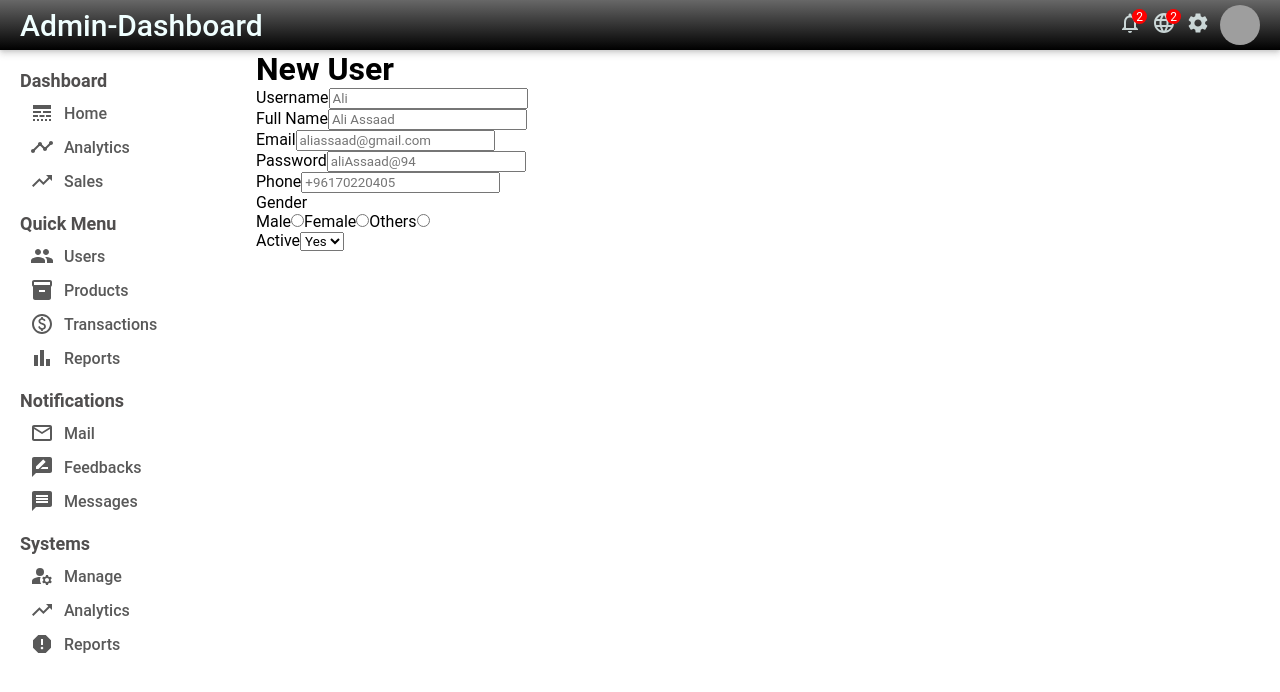
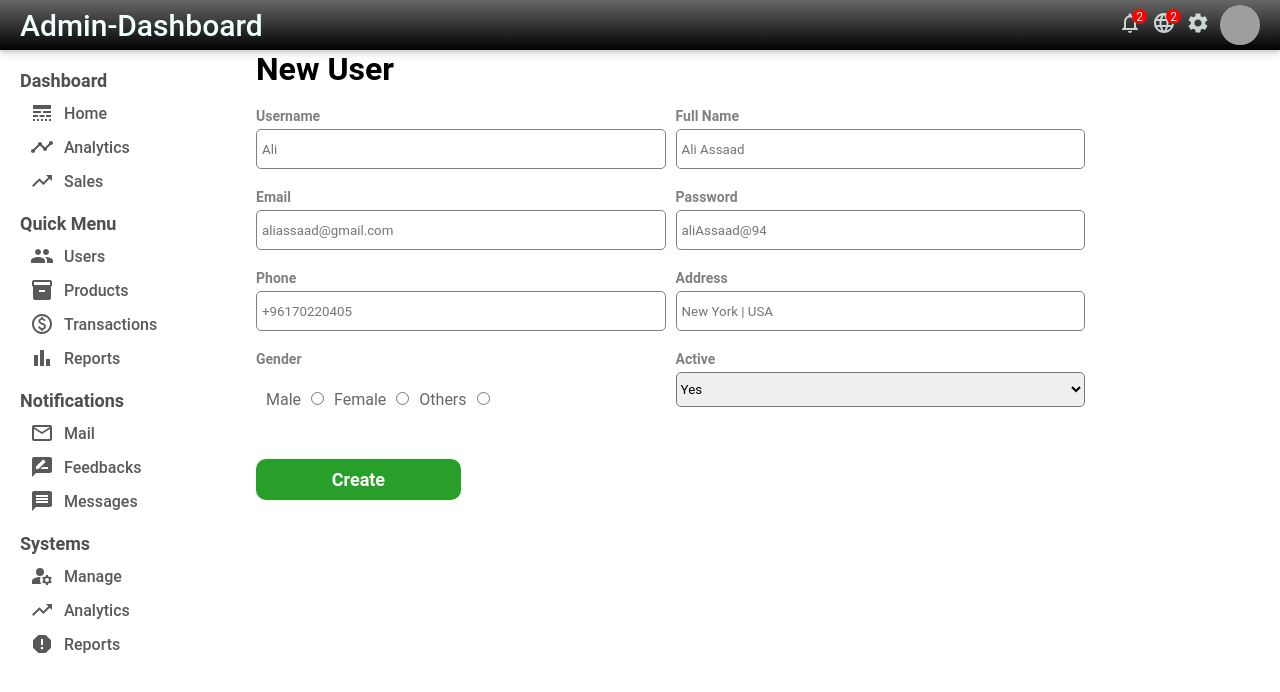
Before and after one commit to assaad-ali/admin-dashboard, a React (Create React App) app: page /newUser in a window 1280 px wide. Shown: the top 692 px of the page. Built offline with nearby package versions, Linux system fonts and the light colour scheme; grey boxes are pictures that could not be loaded.

Commit message:
style: Add CSS styles for NewUser component

```diff
--- a/src/pages/newUser/NewUser.jsx
+++ b/src/pages/newUser/NewUser.jsx
@@ -3,29 +3,33 @@
 export const NewUser = () => {
   return (
     <div className="new-user">
-        <h1 className="new-user-title">New User</h1>
-        <form action="new-user-form">
+        <h1 className="new-user-item">New User</h1>
+        <form className="new-user-form">
             <div className="new-user-item">
                 <label>Username</label>
                 <input type="text" placeholder="Ali" />
             </div>
-            <div className="new-user-title">
+            <div className="new-user-item">
                 <label>Full Name</label>
                 <input type="text" placeholder="Ali Assaad" />
             </div>
-            <div className="new-user-title">
+            <div className="new-user-item">
                 <label>Email</label>
                 <input type="email" placeholder="aliassaad@gmail.com" />
             </div>
-            <div className="new-user-title">
+            <div className="new-user-item">
                 <label>Password</label>
                 <input type="password" placeholder="aliAssaad@94" />
             </div>
-            <div className="new-user-title">
+            <div className="new-user-item">
                 <label>Phone</label>
                 <input type="text" placeholder="+96170220405" />
             </div>
-            <div className="new-user-title">
+            <div className="new-user-item">
+                <label>Address</label>
+                <input type="text" placeholder="New York | USA" />
+            </div>
+            <div className="new-user-item">
                 <label>Gender</label>
                 <div className="new-user-gender">
                     <label htmlFor="male">Male</label>
@@ -42,9 +46,8 @@ export const NewUser = () => {
                     <option value="yes">Yes</option>
                     <option value="no">No</option>
                 </select>
-
             </div>
-
+            <button className="create-button">Create</button>
         </form>
     </div>
   )
--- a/src/pages/newUser/newUser.scss
+++ b/src/pages/newUser/newUser.scss
@@ -1,3 +1,60 @@
 .new-user{
     flex: 4;
 }
+
+.new-user-form{
+    display: flex;
+    flex-wrap: wrap;
+
+    .new-user-item{
+        display: flex;
+        flex-direction: column;
+        width: 40%;
+        margin-top: 10px;
+        margin-right: 10px;
+    }
+
+    .new-user-item>label{
+        margin-top: 10px;
+        margin-bottom: 5px;
+        color: hsl(0, 0%, 50%);
+        font-size: 14px;
+        font-weight: 600;
+    }
+
+    .new-user-item>input{
+        padding: 5px;
+        height: 40px;
+        border-radius: 5px;
+        border: 1px solid hsl(0, 0%, 50%);
+    }
+
+    .new-user-gender>input{
+        margin-top: 20px;
+    }
+
+    .new-user-gender>label{
+        color: hsl(0, 3%, 41%);
+        font-size: 16px;
+        margin: 10px;
+
+    }
+
+    .active-select{
+        height: 35px;
+        border-radius: 5px;
+    }
+
+    .create-button{
+        width: 20%;
+        color: white;
+        font-size: 18px;
+        font-weight: 600;
+        background-color: hsl(120, 60%, 39%);
+        border: none;
+        border-radius: 10px;
+        padding: 10px;
+        margin-top: 50px;
+        cursor: pointer;
+    }
+}
```
